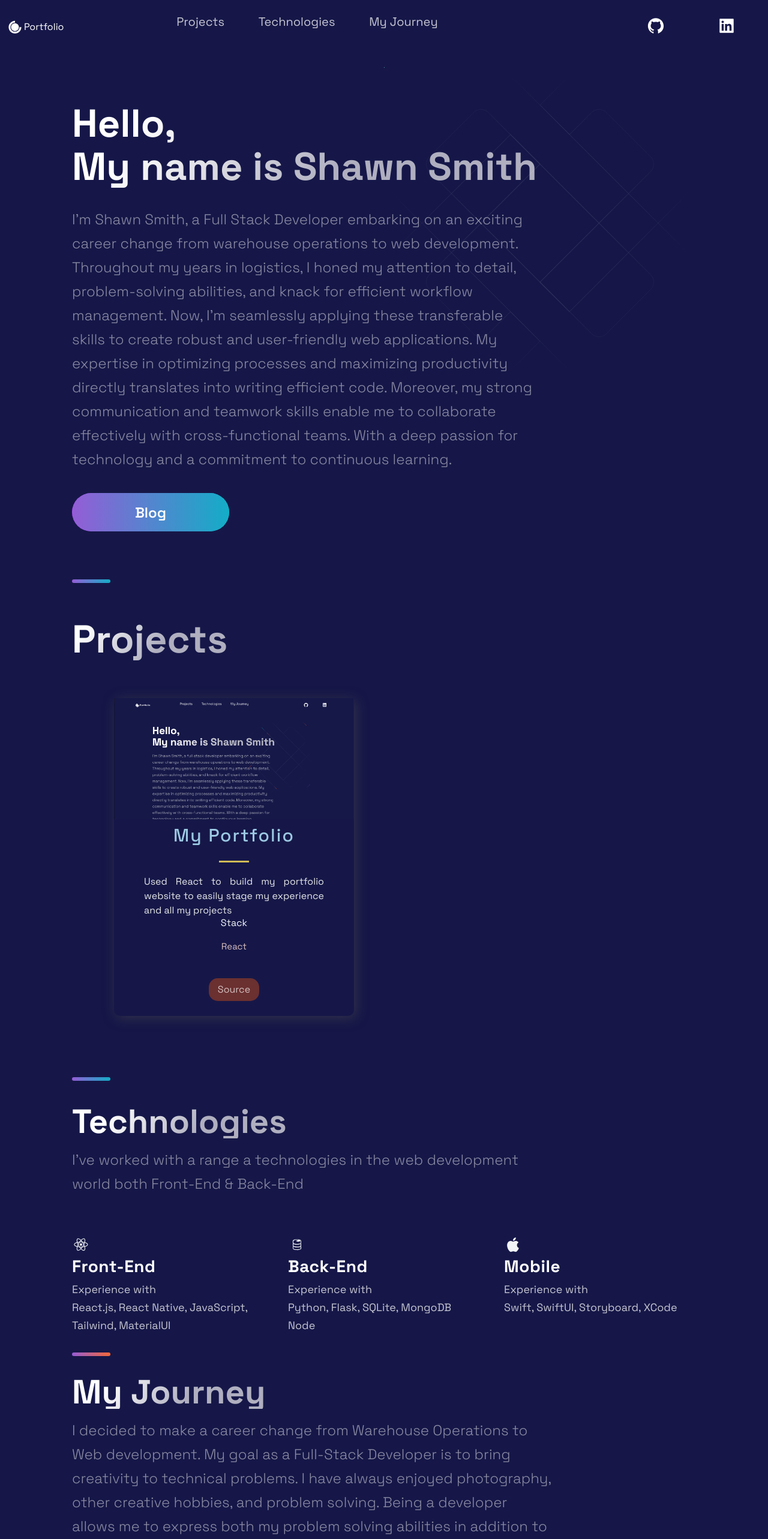
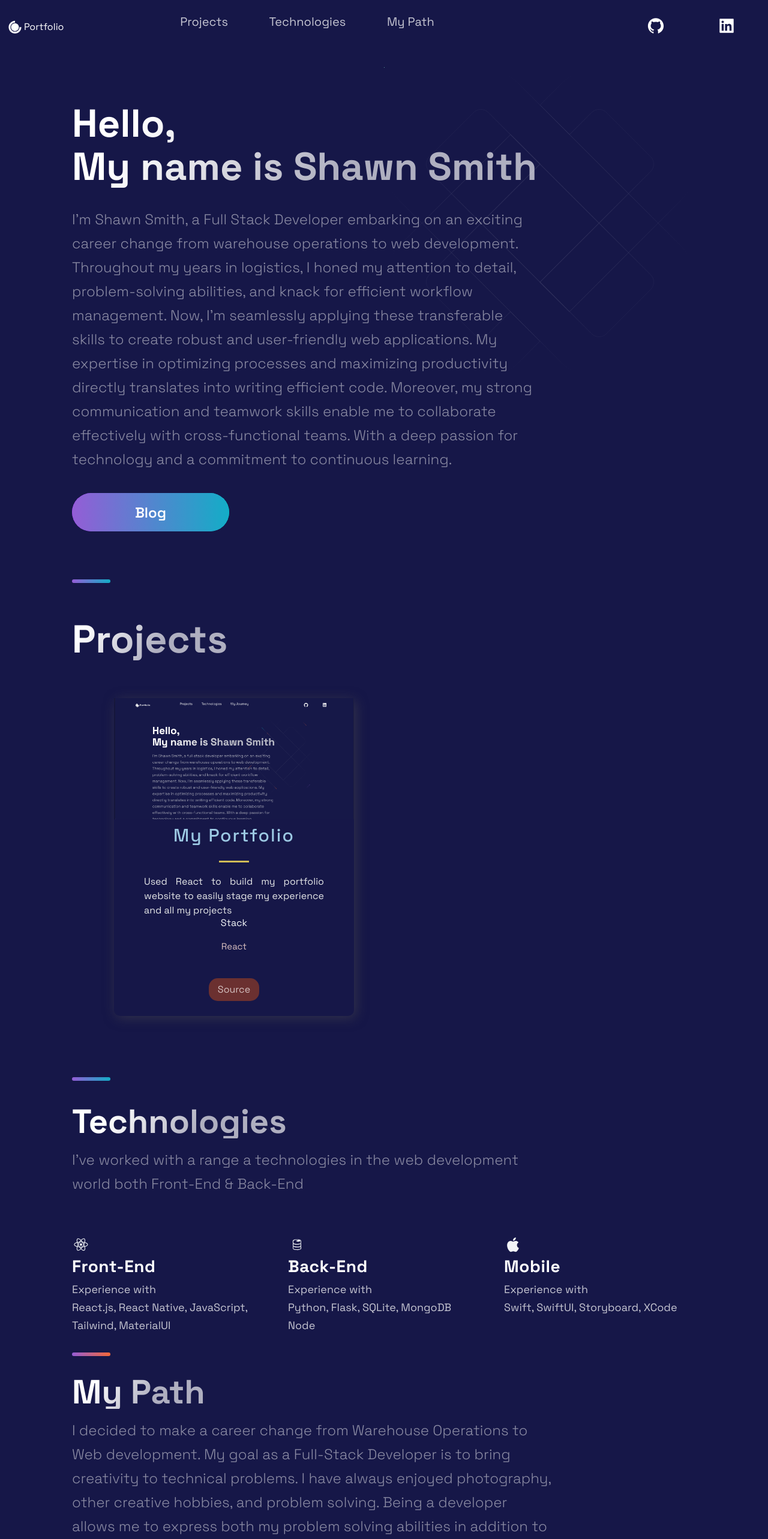
Before and after one commit to Shawn-Smith24/portfolio-site, a Next.js app: page / in a window 1280 px wide. Shown: the top 2566 px of the page at 60% size. Built offline with nearby package versions, Linux system fonts and the light colour scheme.

Commit message:
updated titles

```diff
--- a/src/components/Header/Header.js
+++ b/src/components/Header/Header.js
@@ -27,7 +27,7 @@ const Header = () =>  (
       </li>
       <li>
         <Link href="#about">
-          <NavLink>My Journey</NavLink>
+          <NavLink>My Path</NavLink>
         </Link>
       </li>
     </Div2>
--- a/src/components/TimeLine/TimeLine.js
+++ b/src/components/TimeLine/TimeLine.js
@@ -44,7 +44,7 @@ const Timeline = () => {
 
   return (
     <Section id="about">
-      <SectionTitle>My Journey</SectionTitle>
+      <SectionTitle>My Path</SectionTitle>
       <SectionText>
       I decided to make a career change from Warehouse Operations to Web development. My goal as a Full-Stack Developer is to bring creativity to technical problems. I have always enjoyed photography, other creative hobbies, and problem solving. Being a developer allows me to express both my problem solving abilities in addition to expressing my creativity. With my background I can provide efficiency, innovation, imagination and mesh into a collaborative environment.
       </SectionText>
```
